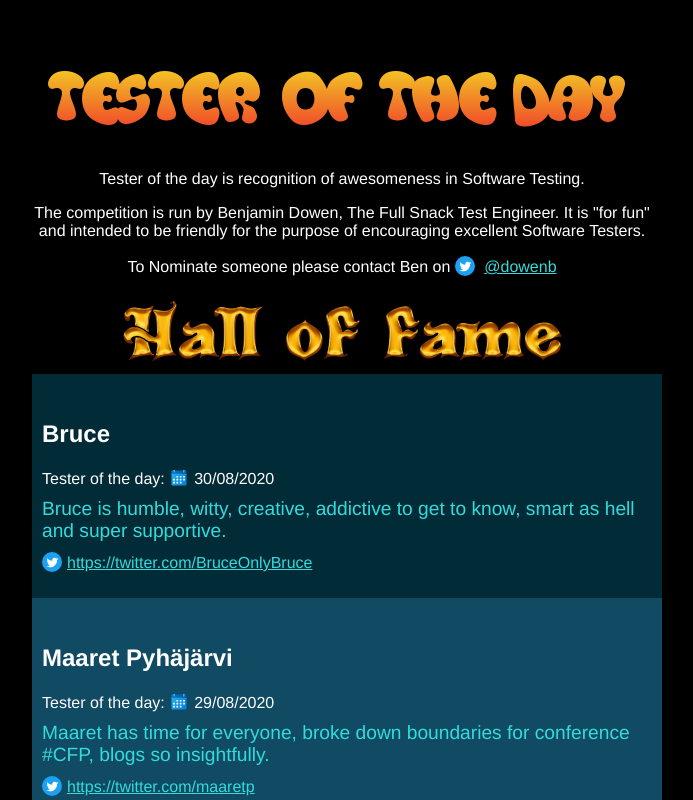
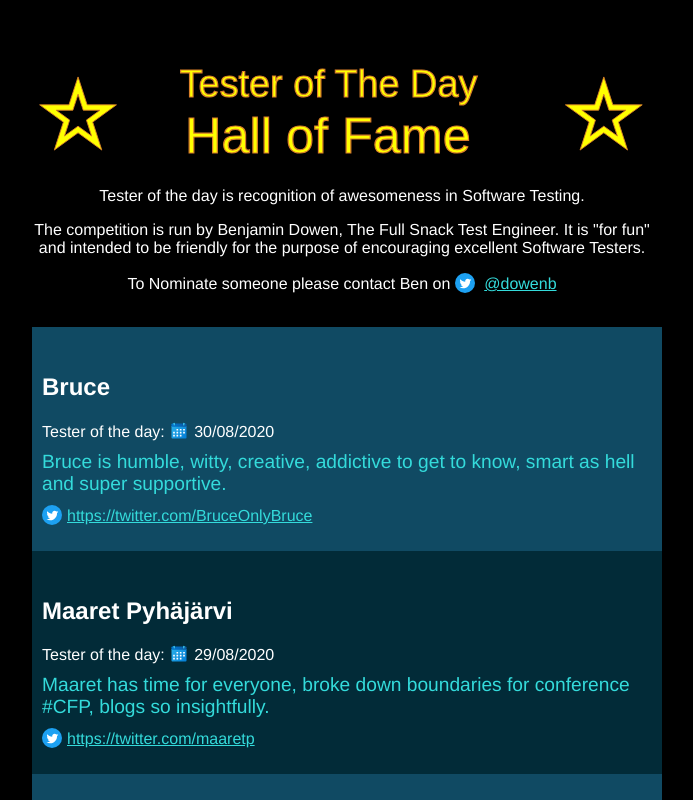
Before and after one commit to dowenb/tester-of-the-day, a Vue app: page / in a window 1280 px wide. Shown: the top 800 px of the page, without its empty margins (298-991 px from the left). Built offline with nearby package versions, Linux system fonts and the light colour scheme.

Commit message:
lighthouse
optimisations for accessability and speed

```diff
--- a/public/index.html
+++ b/public/index.html
@@ -4,6 +4,7 @@
     <meta charset="utf-8">
     <meta http-equiv="X-UA-Compatible" content="IE=edge">
     <meta name="viewport" content="width=device-width,initial-scale=1.0">
+    <meta name="Description" content="The Tester of the Day Hall of Fame celebrates excellent software testers.">
     <link rel="icon" href="<%= BASE_URL %>favicon.ico">
     <title><%= htmlWebpackPlugin.options.title %></title>
     <style>
--- a/src/components/HallOfFame.vue
+++ b/src/components/HallOfFame.vue
@@ -1,20 +1,19 @@
 <template>
   <div class="hall">
-    <img class="logo" src="../assets/logo.png" alt="Tester of the day">
+    <img class="logo" src="../assets/totd_hall_banner.svg" alt="Tester of the day hall of fame">
     <p>Tester of the day is recognition of awesomeness in Software Testing.</p>
     <p>The competition is run by Benjamin Dowen, The Full Snack Test Engineer. It is "for fun" and intended to be friendly for the purpose of encouraging excellent Software Testers.
-    <p>To Nominate someone please contact Ben on <img src="../assets/twitter.svg" class="icon" /> <a href="https://twitter.com/dowenb">@dowenb</a></p>
-    <img src="../assets/halloffame.png" alt="Hall of fame">
+    <p>To Nominate someone please contact Ben on <img src="../assets/twitter.svg" class="icon" alt="Twitter logo" /> <a href="https://twitter.com/dowenb">@dowenb</a></p>
     <br />
     <div class="winner" v-for="winner in winners" :key="winner.name">
       <ul>
         <li class="name">
           <h2>{{ winner.name }}</h2>
-          Tester of the day: <img src="../assets/calendar.svg" class="icon" />{{ winner.date }}
+          Tester of the day: <img src="../assets/calendar.svg" class="icon" alt="calender icon" />{{ winner.date }}
         </li>
         <li class="note">{{ winner.note }}</li>
         <li class="twitter">
-          <img src="../assets/twitter.svg" class="icon" />
+          <img src="../assets/twitter.svg" class="icon" alt="Twitter logo" />
           <a :href="winner.twitter">{{ winner.twitter }}</a>
         </li>
       </ul>
```
Also changed, not shown: src/assets/totd_hall_banner.svg (added).
